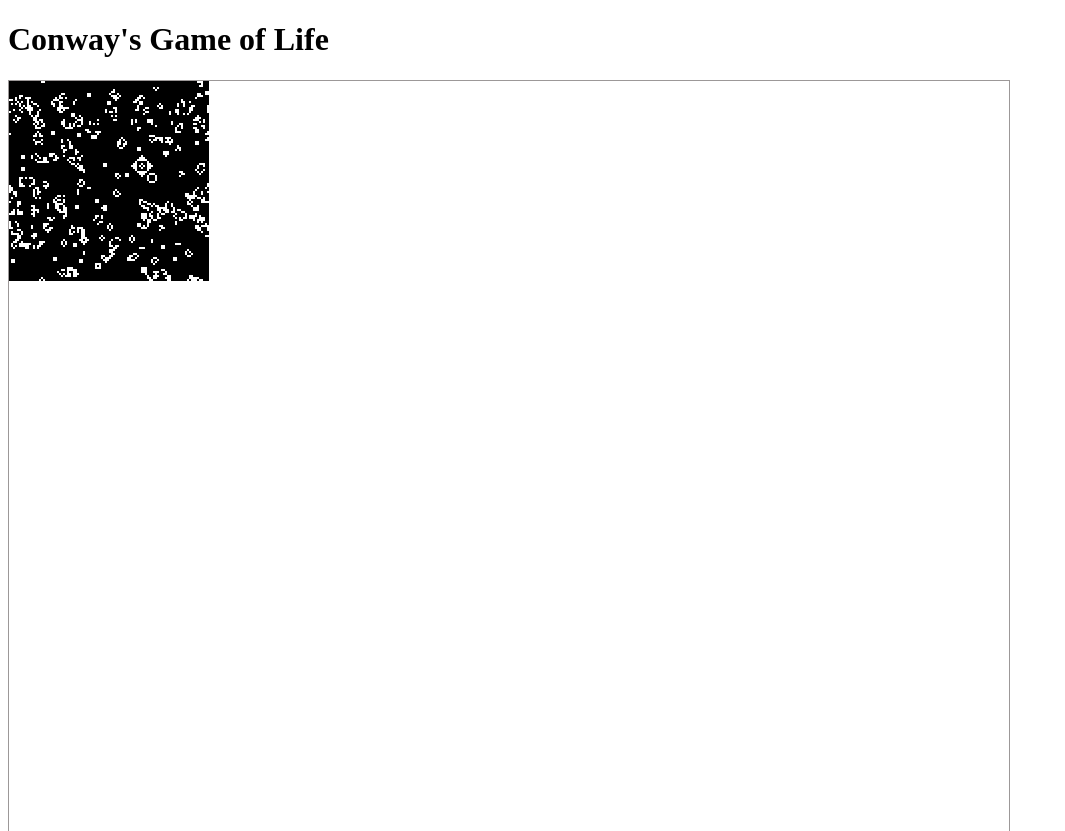
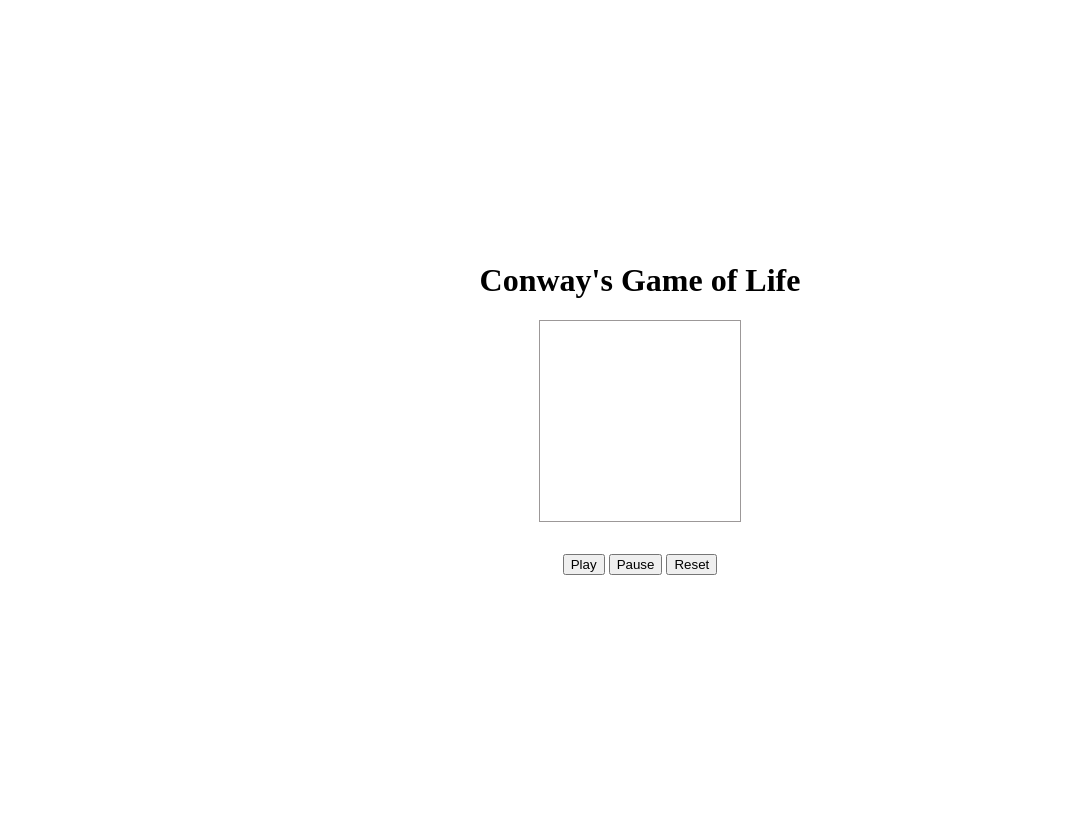
Before and after one commit to joehakimrahme/Game-of-Life, a plain HTML site: page index.html in a window 1280 px wide. Shown: the top 831 px of the page, without its empty margins (0-1065 px from the left). Drawn offline with Linux system fonts and the light colour scheme; animation ran at ten frames a second.

Commit message:
Adding Buttons
    *Create 3 Buttons in the HTML file
    *Create  EventListeners for these Buttons
    *Create 2 new functions (play and pause)
    *Create 2 new properties to the G_Matrix.config Object:
    (isRunning and initialState)
    *Amend the animate function so that is behaves
     differently depending on G_Matrix.config

```diff
--- a/game.js
+++ b/game.js
@@ -15,6 +15,10 @@ var G_MATRIX = {
                            // relative to the beginning of the canvas.
 
         refresh_rate: 1000 / 60, // speed of evolution of the game (in ms)
+
+        isRunning : false,
+
+        initialState: true
     },
 
     get_cell_value: function (i, j) {
@@ -34,8 +38,6 @@ var G_MATRIX = {
         if (j >= this.config.matsize) {
             j -= this.config.matsize;
 	}
-
-
         return this.cells[i + j*this.config.matsize];
     },
 
@@ -135,10 +137,10 @@ var G_MATRIX = {
 window.requestAnimFrame = (function(callback) {
 
     return window.requestAnimationFrame ||
-     	window.webkitRequestAnimationFrame ||
-    	window.mozRequestAnimationFrame ||
-    	window.oRequestAnimationFrame ||
-    	window.msRequestAnimationFrame ||
+	    window.webkitRequestAnimationFrame ||
+		window.mozRequestAnimationFrame ||
+	    window.oRequestAnimationFrame ||
+		window.msRequestAnimationFrame ||
 	function(callback) {
             window.setTimeout(callback, G_MATRIX.config.refresh_rate);
 	};
@@ -147,8 +149,10 @@ window.requestAnimFrame = (function(callback) {
 
 function animate (canvas) {
 
+    var canvas = document.getElementById("myCanvas");
     var context = canvas.getContext('2d');
 
+    if (G_MATRIX.config.isRunning) {
     context.clearRect(0, 0, canvas.width, canvas.height);
 
     G_MATRIX.draw(context);
@@ -159,16 +163,36 @@ function animate (canvas) {
     requestAnimFrame(function() {
         animate(canvas);
     });
+  } else {
+    context.clearRect(0, 0, canvas.width, canvas.height);
+    G_MATRIX.draw(context);
+    G_MATRIX.next_iteration();
+  }
 }
 
+function play() {
+  if (G_MATRIX.config.initialState) {
+    var canvas = document.getElementById("myCanvas");
+    G_MATRIX.init();
+    G_MATRIX.config.isRunning = true;
+    animate(canvas);
+    G_MATRIX.config.initialState = false;
+  } else {
+    var canvas = document.getElementById("myCanvas");
+    G_MATRIX.next_iteration();
+    G_MATRIX.config.isRunning = true;
+    animate(canvas);
+  }
+}
 
-window.onload = function () {
-    var canvas = document.getElementById('myCanvas');
+function pause() {
+  var canvas = document.getElementById("myCanvas");
+  G_MATRIX.config.isRunning = false;
+  animate(canvas);
+}
 
-    // random initial state
-    //G_MATRIX.blink();
-    G_MATRIX.init();
-
-    // launch animation
-    animate(canvas);
-};
+document.getElementById("playButton").addEventListener("click", play);
+document.getElementById("pauseButton").addEventListener("click", pause);
+document.getElementById("resetButton").addEventListener("click", function () {
+  location.reload();
+});
--- a/index.html
+++ b/index.html
@@ -4,15 +4,41 @@
     <meta charset="utf-8" />
     <title>Conway's Game of Life</title>
     <style type="text/css" media="screen">
-      #myCanvas{
-    	border: 1px solid #9c9898;
+      #myCanvas {
+        border: 1px solid #9c9898;
+      }
+
+      body {
+        display: flex;
+        flex-direction: row;
+        justify-content: center;
+        height: 100vh;
+      }
+
+      main {
+        display: flex;
+        flex-direction: column;
+        align-items: center;
+        justify-content: center;
+        width: 400px;
+      }
+
+      canvas {
+        margin-bottom: 2rem;
       }
     </style>
-    <script type="text/javascript" src="game.js"></script>
   </head>
 
   <body>
-    <h1>Conway's Game of Life</h1>
-    <canvas id="myCanvas" width="1000" height="750"></canvas>
+    <main>
+      <h1>Conway's Game of Life</h1>
+      <canvas id="myCanvas" width="200" height="200"></canvas>
+      <div>
+        <button id="playButton">Play</button>
+        <button id="pauseButton">Pause</button>
+        <button id="resetButton">Reset</button>
+      </div>
+    </main>
+    <script type="text/javascript" src="game.js"></script>
   </body>
 </html>
```
